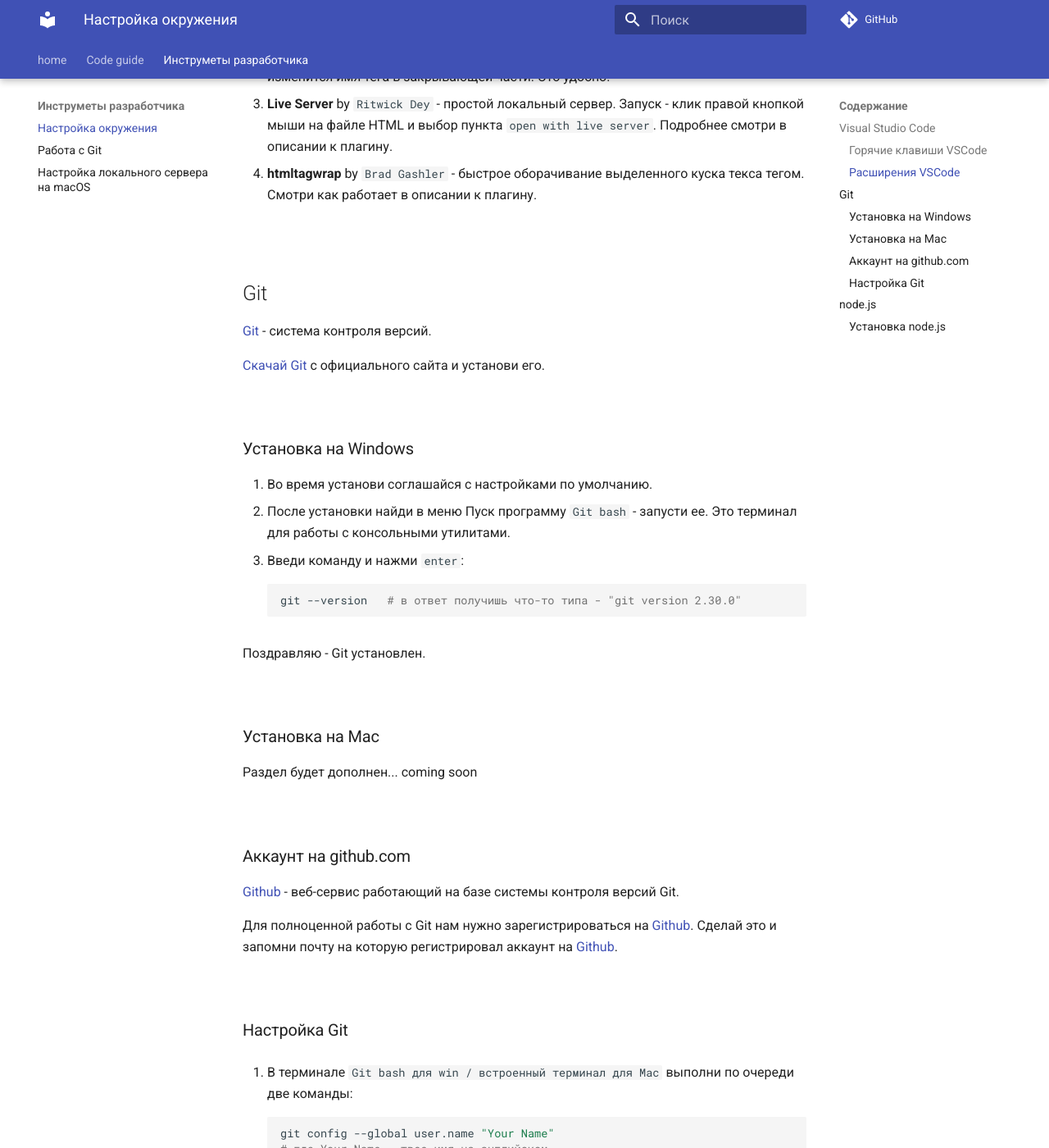
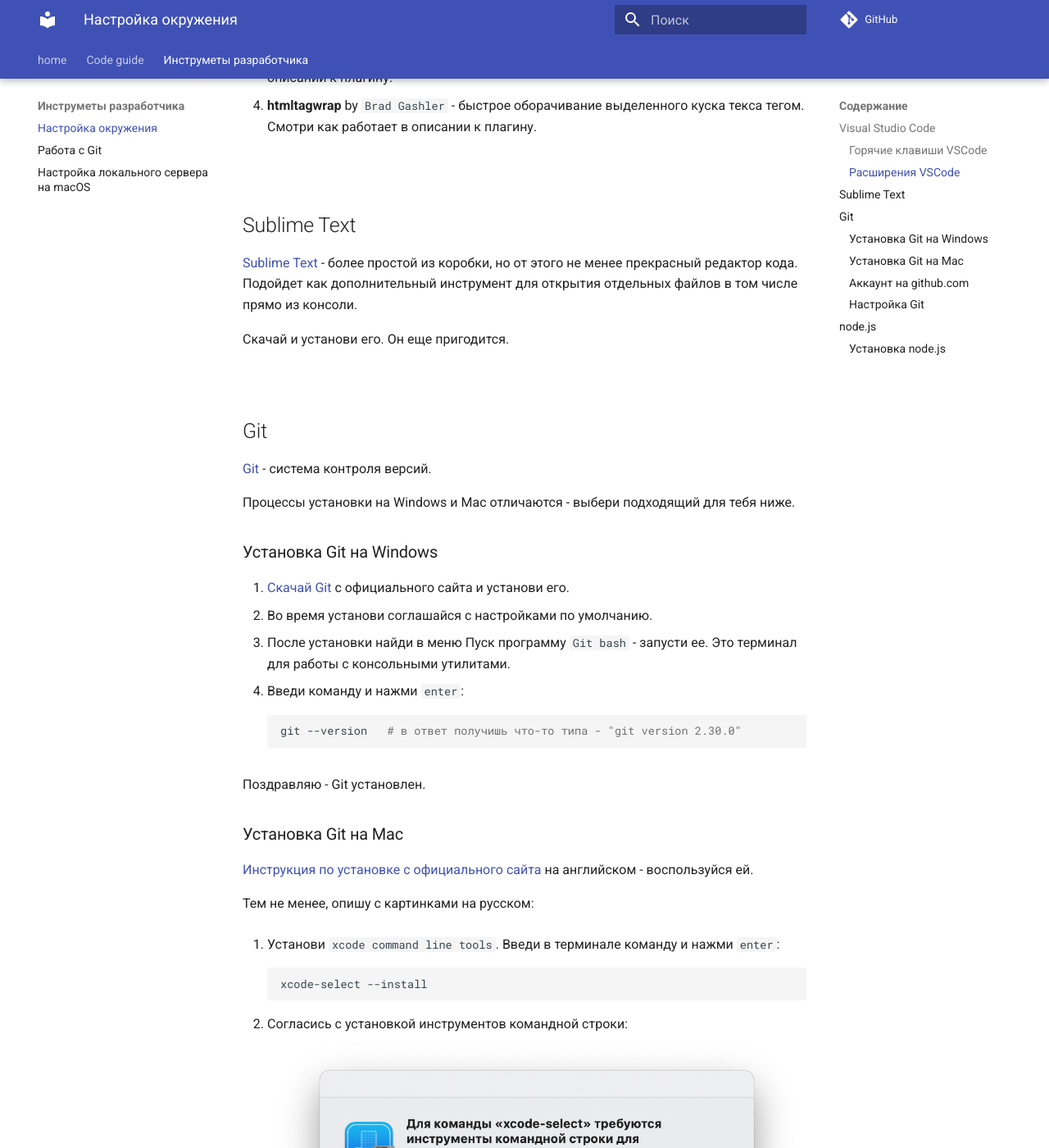
Before and after one commit to kaddem/docs, an MkDocs documentation site: the page built from docs/tools/settings.md, in a window 1280 px wide and 1400 px high, scrolled down 1328 px. Shown: the whole window at 82% size. Built offline with MkDocs 1.6.1 and Material for MkDocs 9.7.7, drawn with Linux system fonts in a browser that asks for light colours; comment, search, counter and statistics services are not loaded; some of the changed text lies outside the part shown.

Commit message:
Дустановка Git на mac

````diff
--- a/docs/tools/settings.md
+++ b/docs/tools/settings.md
@@ -4,9 +4,8 @@
 
 [Visual Studio Code](https://code.visualstudio.com) - бесплатный, расширяемый редактор кода от Microsoft.
 
-[Скачай](https://code.visualstudio.com) и установи его.
+[Скачай](https://code.visualstudio.com) и установи его. Теперь это твой основной рабочий инструмент.
 
-<br>
 
 ### Горячие клавиши VSCode
 
@@ -29,7 +28,6 @@
 - Multi-cursor and selection
 - File management
 
-<br>
 
 ### Расширения VSCode
 
@@ -45,30 +43,66 @@
 
 <br>
 
+## Sublime Text
+
+[Sublime Text](https://www.sublimetext.com) - более простой из коробки, но от этого не менее прекрасный редактор кода. Подойдет как дополнительный инструмент для открытия отдельных файлов в том числе прямо из консоли.
+
+Скачай и установи его. Он еще пригодится.
+
+<br>
+
 ## Git
 
 [Git](https://git-scm.com) - система контроля версий.
 
-[Скачай Git](https://git-scm.com/download) c официального сайта и установи его.
+Процессы установки на Windows и Mac отличаются - выбери подходящий для тебя ниже.
 
-<br>
 
-### Установка на Windows
+### Установка Git на Windows
 
-1. Во время установи соглашайся с настройками по умолчанию.
-2. После установки найди в меню Пуск программу ```Git bash``` - запусти ее. Это терминал для работы с консольными утилитами.
-3. Введи команду и нажми ```enter```:
+1. [Скачай Git](https://git-scm.com/download) c официального сайта и установи его.
+2. Во время установи соглашайся с настройками по умолчанию.
+3. После установки найди в меню Пуск программу ```Git bash``` - запусти ее. Это терминал для работы с консольными утилитами.
+4. Введи команду и нажми ```enter```:
 ```bash
 git --version   # в ответ получишь что-то типа - "git version 2.30.0"
 ```
 
 Поздравляю - Git установлен.
 
-<br>
 
-### Установка на Mac
+### Установка Git на Mac
 
-Раздел будет дополнен... coming soon
+[Инструкция по установке с официального сайта](https://git-scm.com/download/mac) на английском - воспользуйся ей.
+
+Тем не менее, опишу с картинками на русском:
+
+1. Установи ```xcode command line tools```. Введи в терминале команду и нажми ```enter```:
+```shell
+xcode-select --install
+```
+
+2. Согласись с установкой инструментов командной строки:
+![Установка xcode command line tools](../images/install-xcode-1.png)
+
+3. Дождись полной установки! Изначально время до окончания установки может тебя смутить, но оно будет быстро уменьшаться:)
+![Установка xcode command line tools](../images/install-xcode-2.png)
+
+4. Установи пакетный менеджер [Homebrew](https://brew.sh). Для этого скопируй с сайта [Homebrew](https://brew.sh) команду и выполни ее в терминале:
+![Установка homebrew](../images/install-brew.png)
+
+
+6. Теперь установи Git - выполни команду:
+```shell
+brew install git
+```
+
+7. Проверь, что Git установился - выполни команду:
+```shell
+git --version
+```
+Если в ответ получишь номер версии - Git установлен:
+![Установка homebrew](../images/install-git.png)
 
 <br>
 
@@ -111,7 +145,6 @@
 
 Нам, на курсе начинающих web-разработчиков, [node.js](https://nodejs.org/en/) нужен для компиляции препроцессорных файлов стилей ```*.scss``` в конечный ```style.css```.
 
-<br>
 
 ### Установка node.js
 
--- a/mkdocs.yml
+++ b/mkdocs.yml
@@ -31,4 +31,4 @@
   - 'Инструметы разработчика':
     - 'Настройка окружения': 'tools/settings.md'
     - 'Работа с Git': 'tools/git.md'
-    - 'Настройка локального сервера на macOS': 'tools/local-server.md'
+    - 'Настройка локального сервера на macOS': 'tools/local-server-mac.md'
````
Also changed, not shown: docs/tools/git.md (+2 -2 lines), docs/tools/local-server-mac.md (renamed from docs/tools/local-server.md, +2 -2 lines), docs/images/install-brew.png (added), docs/images/install-git.png (added), docs/images/install-xcode-1.png (added), docs/images/install-xcode-2.png (added).
